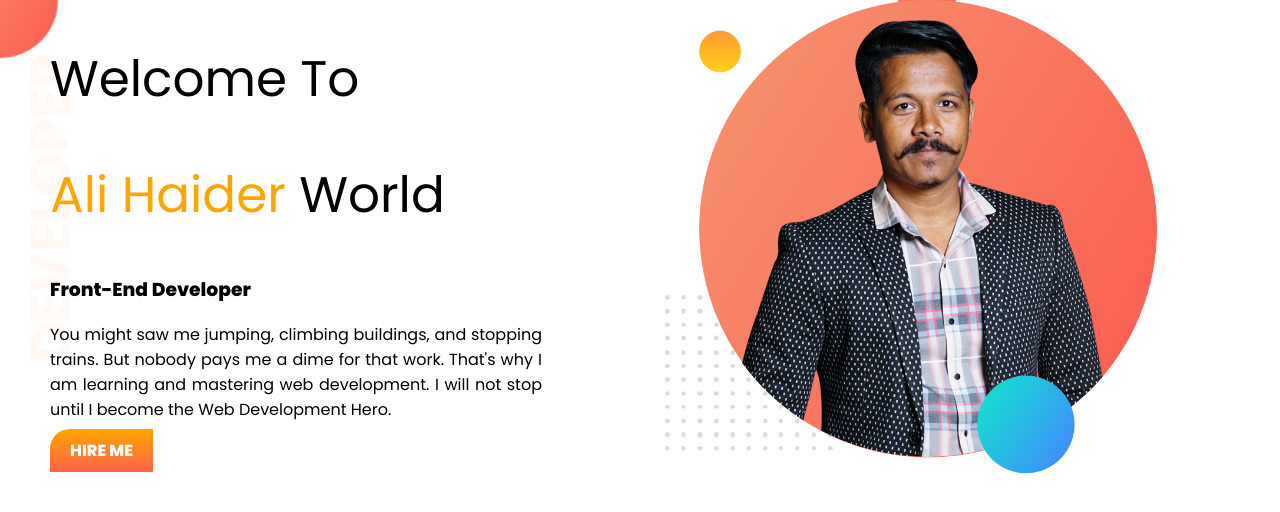
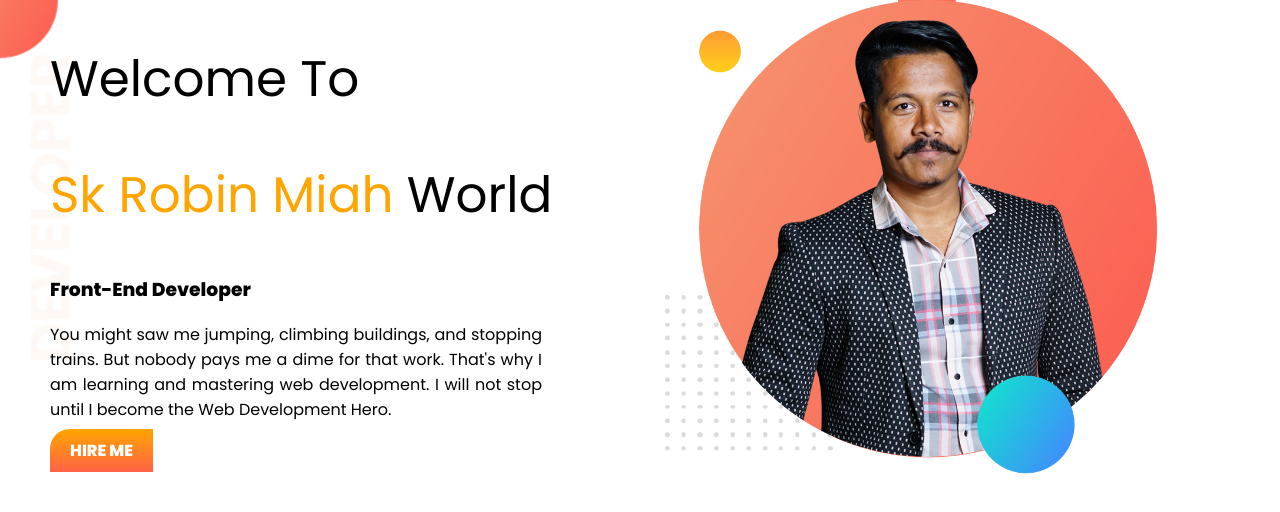
Before and after one commit to robindeveloperbd/developer-protfolio, a plain HTML site: page index.html in a window 1280 px wide. Drawn offline with Linux system fonts and the light colour scheme.

Commit message:
name change

```diff
--- a/index.html
+++ b/index.html
@@ -10,12 +10,14 @@
     <link rel="stylesheet" href="style.css">
 </head>
 <body>
+    <!-- This is welcome section -->
     <section class="welcome-section">
         <div class="content-area half-width">
             <h1>Welcome To</h1>
-            <h1><span class="orange-color">Ali Haider</span> World<h1>
+            <h1><span class="orange-color">Sk Robin Miah</span> World<h1>
             <h3>Front-End Developer</h3>
                 <p>You might saw me jumping, climbing buildings, and stopping trains. But nobody pays me a dime for that work. That's why I am learning and mastering web development. I will not stop until I become the Web Development Hero.</p>
+                <!-- This is button Area -->
             <a target="_blank" href="https://github.com/robindeveloperbd">HIRE ME</a>
             </div>
             <div class="images-area half-width">
```
